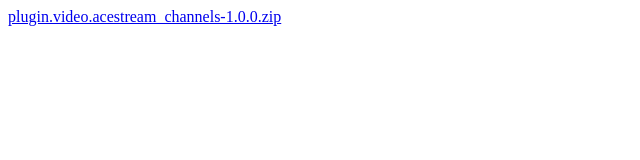
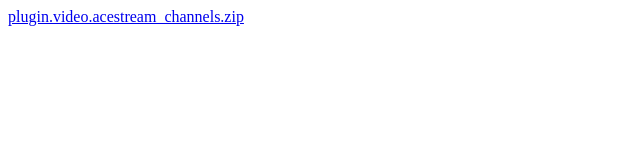
Before and after one commit to Hparlon6/Hparlon6.github.io, a plain HTML site: page index.html in a window 1280 px wide. Shown: the full height of the page, 0-640 px from the left. Drawn offline with Linux system fonts and the light colour scheme.

Commit message:
Update index.html

```diff
--- a/index.html
+++ b/index.html
@@ -1,2 +1,2 @@
 <!DOCTYPE html>
-<a href="plugin.video.acestream_channels-1.0.0.zip">plugin.video.acestream_channels-1.0.0.zip</a>
+<a href="plugin.video.acestream_channels.zip">plugin.video.acestream_channels.zip</a>
```
